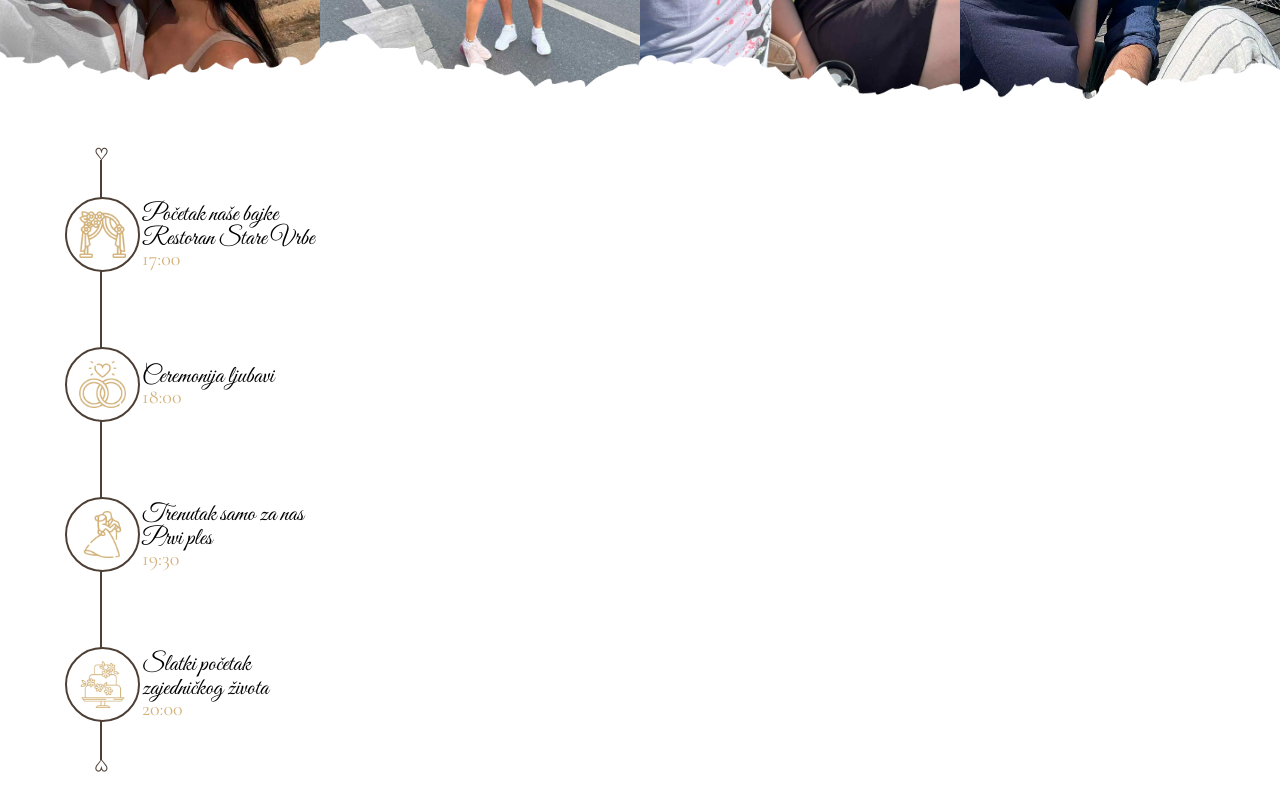
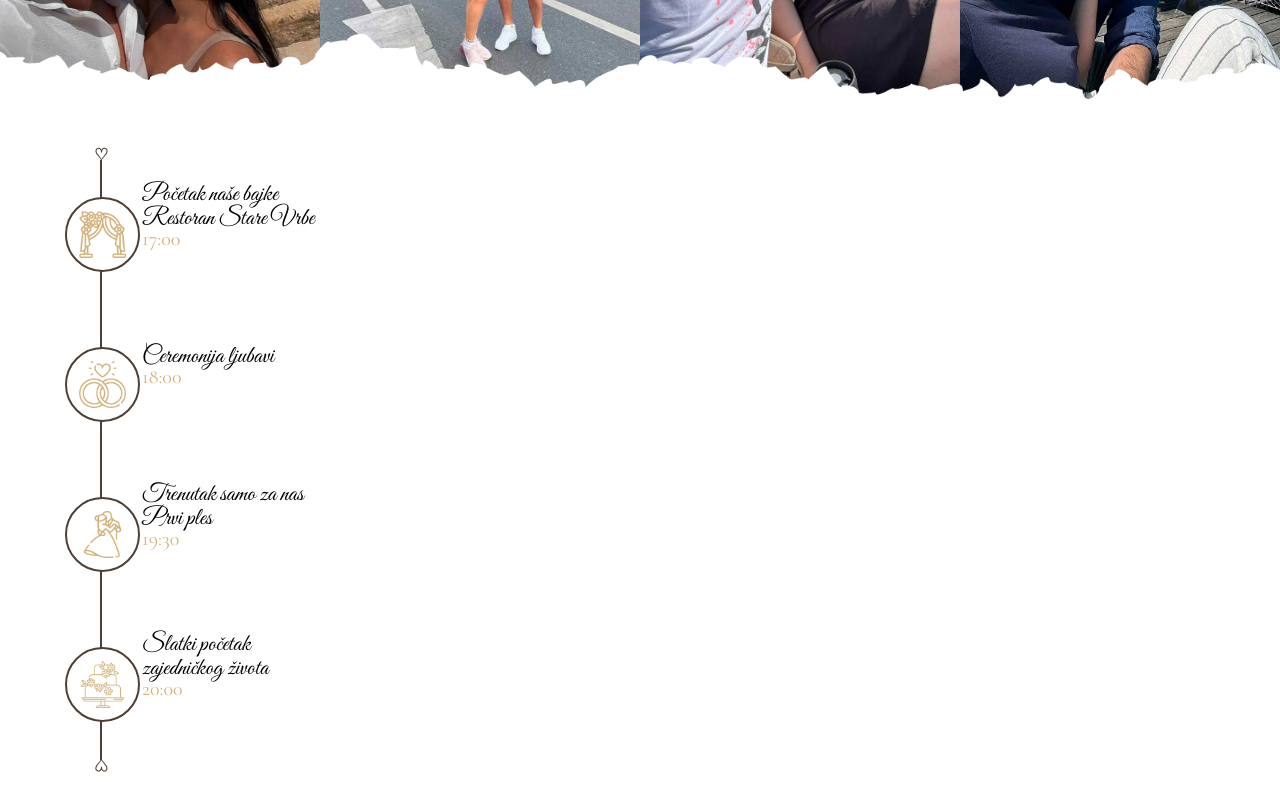
Before and after one commit to hariskablar/ceremony, a React (Vite) app: page / in a window 1280 px wide. Shown: the part 1792-2592 px from the top of the page. Built offline with nearby package versions, Linux system fonts and the light colour scheme.

Commit message:
steps changed

```diff
--- a/src/components/Step.jsx
+++ b/src/components/Step.jsx
@@ -7,7 +7,7 @@
       <div className='w-[75px] h-[75px] absolute -left-[35px] bg-white p-3 border-2 border-beige-7 rounded-full'>
         <img src={image} className='relative' />
       </div>
-      <div className='flex flex-col justify-center'>
+      <div className='flex flex-col justify-center mb-10'>
         <p className='caligraphy text-2xl whitespace-pre-line leading-6'>
           {title}
         </p>
```
